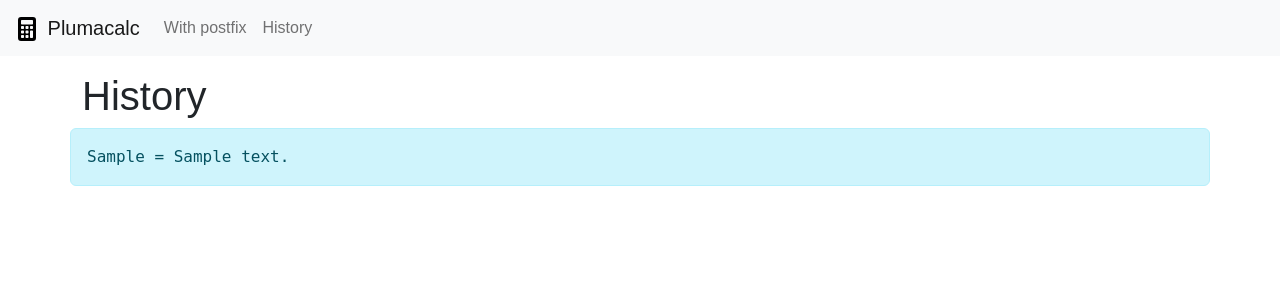
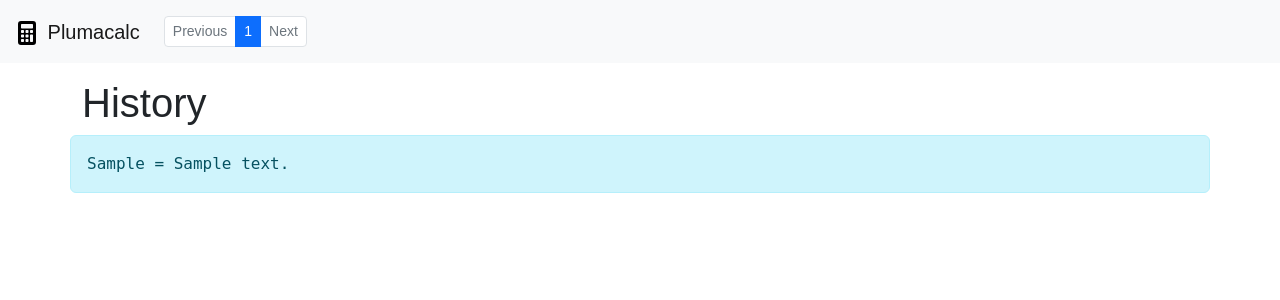
Before and after one commit to mahdihaghverdi/plumacalc, a Django app: page /history/ in a window 1280 px wide. Shown: the top 300 px of the page. Run offline with Django 4.2, Linux system fonts and the light colour scheme; tables that the repository leaves empty hold one stand-in row (values such as "Sample post").

Commit message:
separate navbar html code and create a new navbar for history.html

```diff
--- a/calculator/templates/base.html
+++ b/calculator/templates/base.html
@@ -8,8 +8,7 @@
     <meta http-equiv="X-UA-Compatible" content="ie=edge">
     <link href="https://cdn.jsdelivr.net/npm/bootstrap@5.2.3/dist/css/bootstrap.min.css" rel="stylesheet"
           integrity="sha384-rbsA2VBKQhggwzxH7pPCaAqO46MgnOM80zW1RWuH61DGLwZJEdK2Kadq2F9CUG65" crossorigin="anonymous">
-    <script src="https://cdn.jsdelivr.net/npm/bootstrap@5.2.3/dist/js/bootstrap.bundle.min.js"
-            integrity="sha384-kenU1KFdBIe4zVF0s0G1M5b4hcpxyD9F7jL+jjXkk+Q2h455rYXK/7HAuoJl+0I4"
+    <script src="https://cdn.jsdelivr.net/npm/bootstrap@5.2.3/dist/js/bootstrap.bundle.min.js" integrity="sha384-kenU1KFdBIe4zVF0s0G1M5b4hcpxyD9F7jL+jjXkk+Q2h455rYXK/7HAuoJl+0I4"
             crossorigin="anonymous"></script>
     <link rel="stylesheet" href="https://cdn.jsdelivr.net/npm/bootstrap-icons@1.10.2/font/bootstrap-icons.css">
     <link rel="stylesheet" href="{% static 'css/calc.css' %}">
@@ -20,30 +19,9 @@
     </title>
 </head>
 <body>
-<nav class="navbar navbar-expand-lg bg-light">
-    <div class="container-fluid">
-        <a class="navbar-brand" href="{% url 'calculate' %}">
-            <img src="{% static 'image/calculator-fill.svg' %}" alt="Logo" width="30" height="24"
-                 class="d-inline-block align-text-top">
-            Plumacalc
-        </a>
-        <button class="navbar-toggler" type="button" data-bs-toggle="collapse" data-bs-target="#navbarSupportedContent"
-                aria-controls="navbarSupportedContent" aria-expanded="false" aria-label="Toggle navigation">
-            <span class="navbar-toggler-icon"></span>
-        </button>
-        <div class="collapse navbar-collapse" id="navbarSupportedContent">
-            <ul class="navbar-nav me-auto mb-2 mb-lg-0">
-                <li class="nav-item">
-                    <a class="nav-link" href="{% url 'with_postfix' %}">With postfix</a>
-                </li>
-                <li class="nav-item">
-                    <a class="nav-link" href="{% url 'history' %}">History</a>
-                </li>
-            </ul>
-        </div>
-    </div>
-</nav>
+{% block navbar %}
 
+{% endblock %}
 {% block content %}
 {% endblock %}
 
--- a/calculator/templates/calculator/history.html
+++ b/calculator/templates/calculator/history.html
@@ -1,7 +1,11 @@
 {% extends 'base.html' %}
+{% block navbar %}
+{% include 'history_navbar.html' %}
+{% endblock %}
+
 {% block content %}
     <div class="container" style="margin-top: 1rem">
-    <h1>History</h1>
+        <h1>History</h1>
         <div class="col">
             {% for hist in history %}
                 <div class="row">
--- a/calculator/templates/calculator/index.html
+++ b/calculator/templates/calculator/index.html
@@ -1,4 +1,7 @@
 {% extends 'base.html' %}
+{% block navbar %}
+    {% include 'naviagation_bar.html' %}
+{% endblock %}
 
 {% block title %}
     My Simple Calculator
--- /dev/null
+++ b/calculator/templates/history_navbar.html
@@ -0,0 +1,46 @@
+{% load static %}
+
+<nav class="navbar navbar-expand-lg bg-light">
+    <div class="container-fluid">
+        <a class="navbar-brand" href="{% url 'calculate' %}">
+            <img src="{% static 'image/calculator-fill.svg' %}" alt="Logo" width="30" height="24"
+                 class="d-inline-block align-text-top">
+            Plumacalc
+        </a>
+        <button class="navbar-toggler" type="button" data-bs-toggle="collapse" data-bs-target="#navbarSupportedContent"
+                aria-controls="navbarSupportedContent" aria-expanded="false" aria-label="Toggle navigation">
+            <span class="navbar-toggler-icon"></span>
+        </button>
+        <div class="collapse navbar-collapse" id="navbarSupportedContent">
+            <ul class="navbar-nav me-auto mb-2 mb-lg-0">
+                <li class="nav-item">
+                    <div class="nav-link" style="margin-bottom: 0">
+                        <ul class="pagination pagination-sm">
+                            {% if not page_obj.has_previous %}
+                                <li class="page-item disabled"><a class="page-link">Previous</a></li>
+                            {% elif page_obj.has_previous %}
+                                <li class="page-item"><a href="?page={{ page_obj.previous_page_number }}" class="page-link">Previous</a></li>
+                            {% endif %}
+                            {% for page_number in page_obj.paginator.page_range %}
+                                {% if page_obj.number == page_number %}
+                                    <li class="page-item active">
+                                        <a href="" class="page-link">{{ page_number }}</a>
+                                    </li>
+                                {% else %}
+                                    <li class="page-item">
+                                        <a href="?page={{ page_number }}" class="page-link">{{ page_number }}</a>
+                                    </li>
+                                {% endif %}
+                            {% endfor %}
+                            {% if page_obj.has_next %}
+                                <li class="page-item"><a href="?page={{ page_obj.next_page_number }}" class="page-link">Next</a></li>
+                            {% else %}
+                                <li class="page-item disabled"><a class="page-link">Next</a></li>
+                            {% endif %}
+                        </ul>
+                    </div>
+                </li>
+            </ul>
+        </div>
+    </div>
+</nav>
--- a/calculator/views.py
+++ b/calculator/views.py
@@ -59,3 +59,4 @@ class HistoryListView(ListView):
     template_name = 'calculator/history.html'
     model = History
     context_object_name = 'history'
+    paginate_by = 10
```
Also changed, not shown: calculator/templates/naviagation_bar.html (added, +25 -0 lines).
